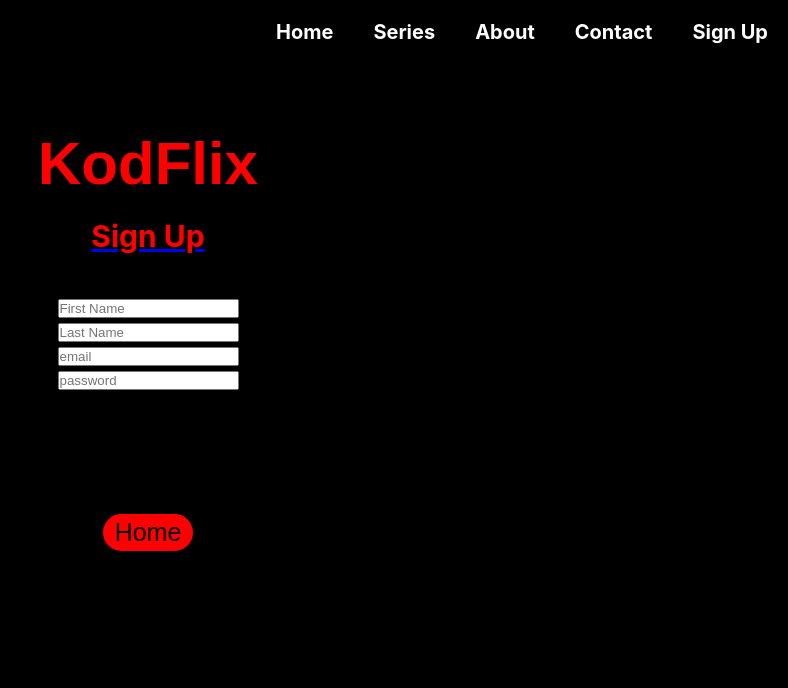
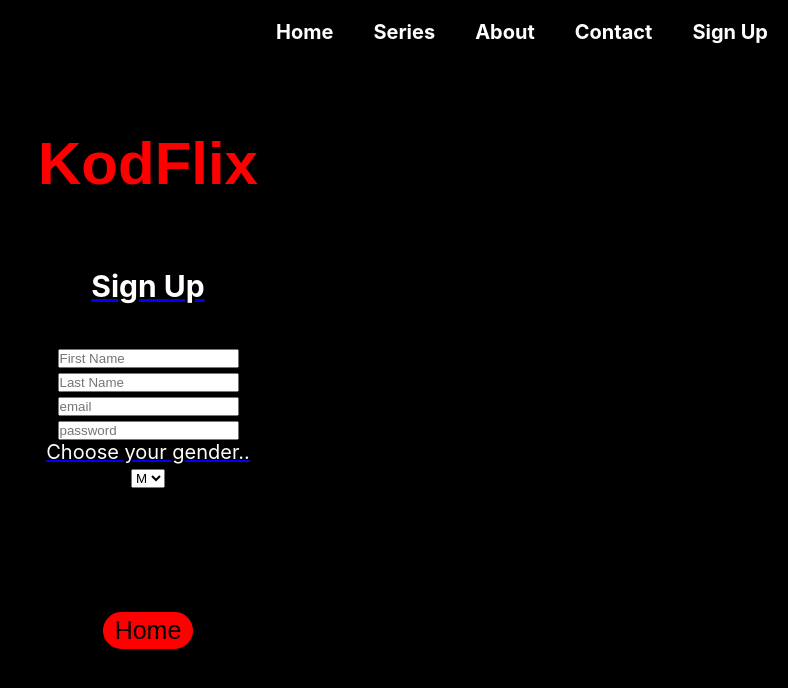
Before and after one commit to Viki-Robles/netflix-clone-react, a React (Create React App) app: page /signup in a window 1280 px wide. Shown: the top 688 px of the page, without its empty margins (492-1280 px from the left). Built offline with nearby package versions, Linux system fonts and the light colour scheme.

Commit message:
run both servers in parallel

```diff
--- a/package.json
+++ b/package.json
@@ -14,8 +14,8 @@
     "serve": "^11.3.0"
   },
   "scripts": {
-    "start-all":"npm-run-all <start-dev><start-backend>",
     "start-dev": "react-scripts start",
+    "start-all": "npm-run-all -p start start-backend",
     "start-backend": "node ./src/backend/app.js",
     "start": "serve -s build",
     "build": "react-scripts build",
--- a/src/frontend/signup/ValidationForm.js
+++ b/src/frontend/signup/ValidationForm.js
@@ -67,7 +67,19 @@ export default class ValidationForm extends Component {
 
                         />
                     </div>
+                    <div>
+                        <label className="label">Choose your gender..</label>
+                        <br/>
+                        <select
+                        type="text" required>
+                            <option>M</option>
+                            <option>F</option>
 
+                        </select>
+
+
+
+                    </div>
 
 
 
--- a/src/frontend/signup/signup.css
+++ b/src/frontend/signup/signup.css
@@ -25,6 +25,13 @@ form {
 
 .signUpForm h3 {
     font-size:30px;
-    color:red;
+    color:white;
     vertical-align: middle;
+    padding-top:50px;
 }
+
+.label {
+    text-decoration: none;
+    color:white;
+
+}
```
